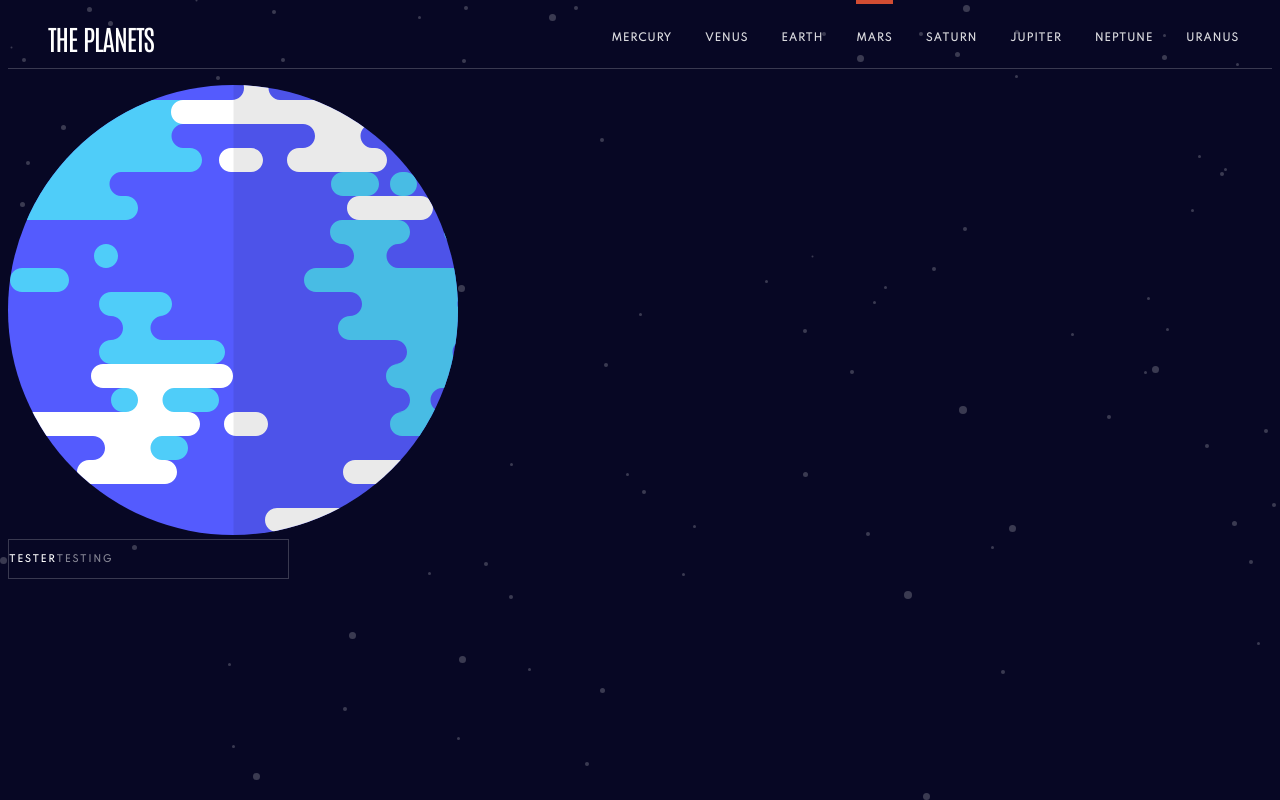
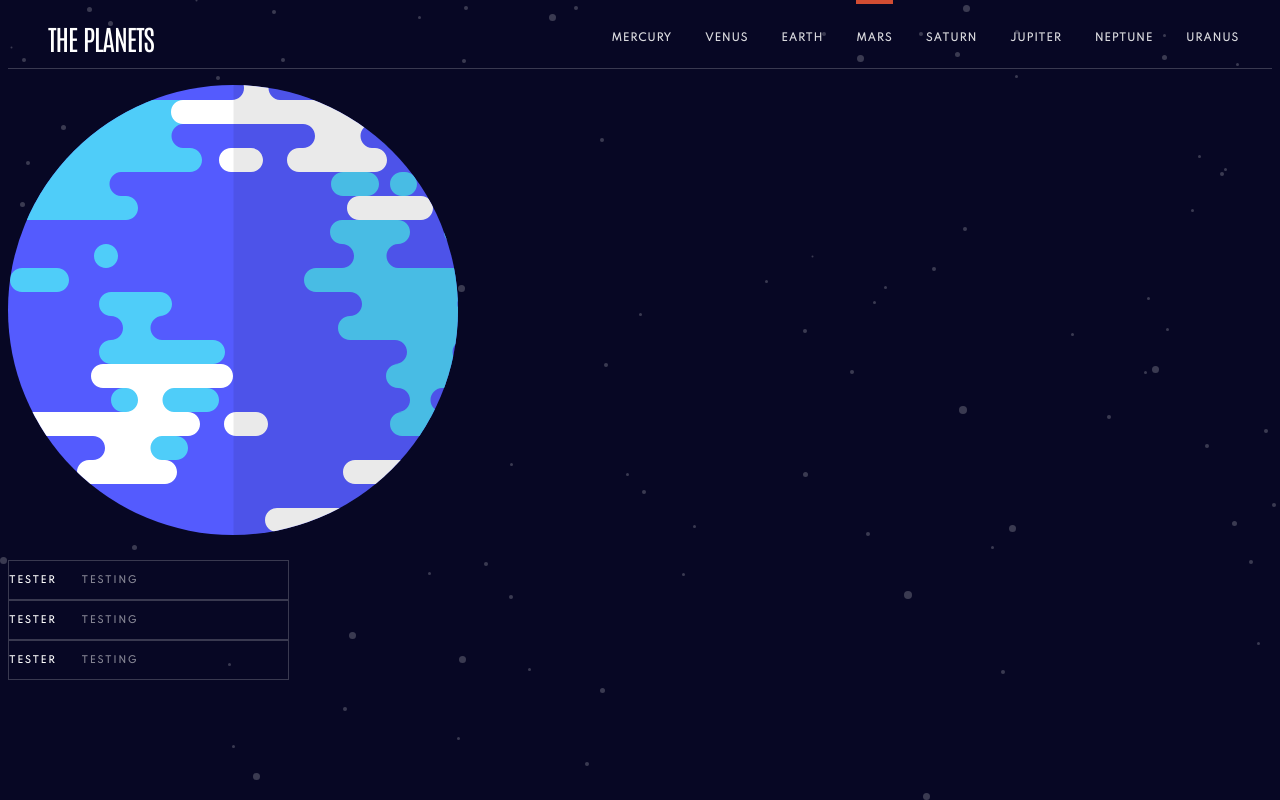
Before and after one commit to NitsanCohen770/planets, a Gatsby site: page /mars in a window 1280 px wide. Built offline with nearby package versions, Linux system fonts and the light colour scheme; Gatsby itself is replaced by a stand-in of ours.

Commit message:
edited README

```diff
--- a/src/components/Button/Styles.js
+++ b/src/components/Button/Styles.js
@@ -6,10 +6,12 @@
   box-sizing: border-box;
   width: 281px;
   height: 40px;
-  display: inline-flex;
+  display: flex;
   align-items: center;
-
+  justify-content: flex-start;
   > div:first-child {
+    display: block;
+    margin-right: 25px;
     font-family: Spartan;
     font-style: normal;
     font-weight: bold;
@@ -19,8 +21,9 @@
     text-transform: uppercase;
     color: #ffffff;
   }
+
   > div:last-child {
-      display: inline;
+    display: block;
     margin-right: 25px;
     font-family: Spartan;
     font-style: normal;
@@ -33,5 +36,4 @@
     mix-blend-mode: normal;
     opacity: 0.5;
   }
-  }
 `
--- /dev/null
+++ b/src/components/DataView/DataView.js
@@ -0,0 +1,19 @@
+import React from "react"
+import PropTypes from "prop-types"
+import Button from "../Button/Button"
+const DataView = ({ planetName, PlanetExplanation, source }) => {
+  return (
+    <div>
+      <h1> {planetName}</h1>
+      <article>{PlanetExplanation}</article>
+      <div>{source}</div>
+      <Button mainText="Testing" subText="Tester" />
+      <Button mainText="Testing" subText="Tester" />
+      <Button mainText="Testing" subText="Tester" />
+    </div>
+  )
+}
+
+DataView.propTypes = {}
+
+export default DataView
--- a/src/components/Layout/layout.js
+++ b/src/components/Layout/layout.js
@@ -12,11 +12,9 @@
 import NavBar from "../NavBar/NabBar"
 import { ThemeProvider } from "styled-components"
 import PlanetViewer from "../PlanetViewer/PlanetViewer"
-import Button from "../Button/Button"
+import DataView from "../DataView/DataView"
 
 const Layout = ({ children, theme, path }) => {
-  console.log(theme)
-  console.log(path)
   const imagesPath = useStaticQuery(graphql`
     query SiteImageLinks {
       allFile {
@@ -36,7 +34,6 @@
   const planetURL = imagesPath.allFile.nodes.filter(
     ({ name }) => name.includes("planet") && !name.includes("internal")
   )
-  console.log(planetURL)
   return (
     <>
       <ThemeProvider theme={theme}>
@@ -48,7 +45,7 @@
           geologyImages={geologyURL}
         />
         {children}
-        <Button mainText="Testing" subText="Tester"></Button>
+        <DataView />
       </ThemeProvider>
     </>
   )
```
Also changed, not shown: README.md, src/components/DataView/styles.js (added). Lines whose indentation alone changed are shown as unchanged.
